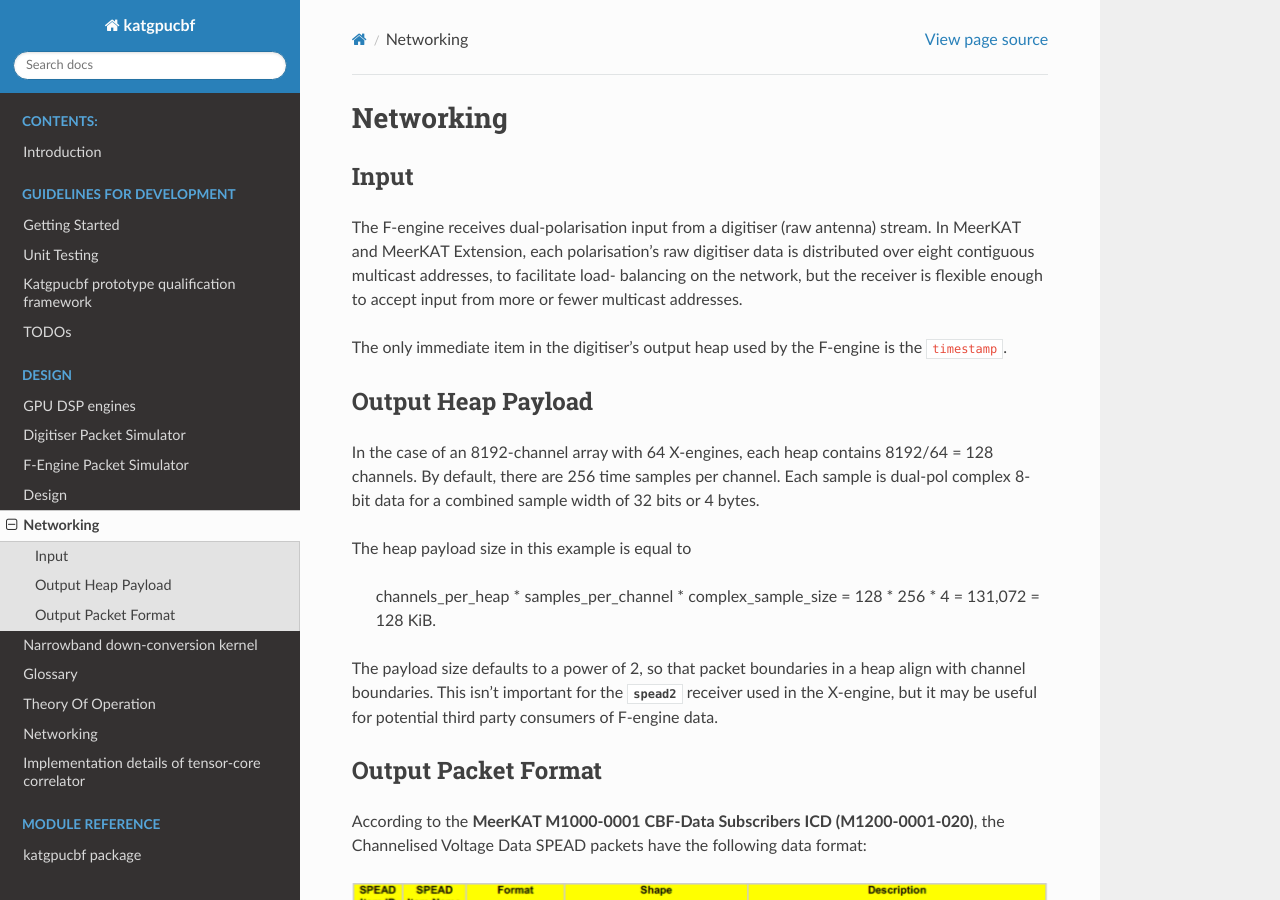
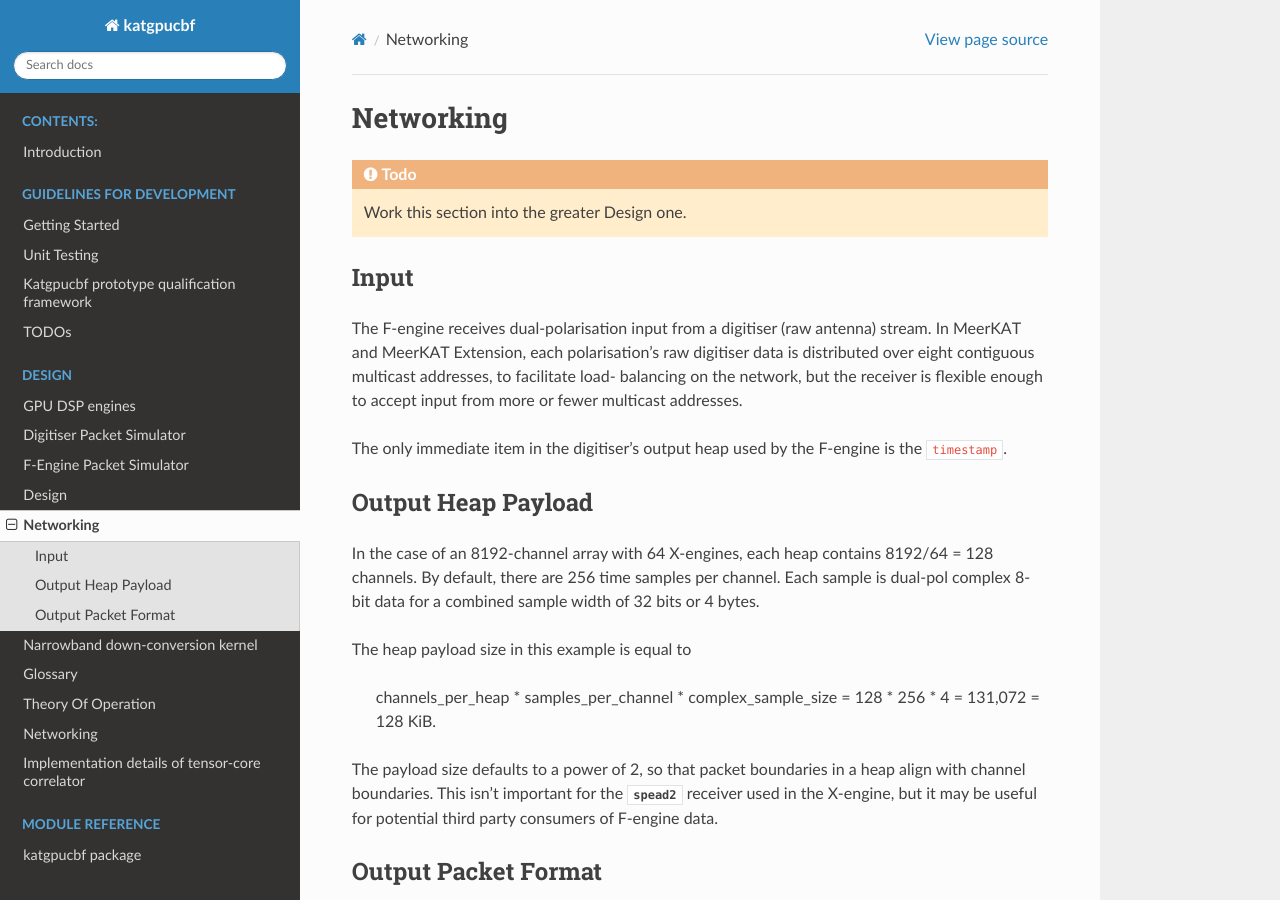
Before and after one commit to ska-sa/katgpucbf, a Sphinx documentation site: the page built from doc/fgpu.networking.rst, in a window 1280 px wide and 900 px high. Built offline with Sphinx 7.4.7 and the Read the Docs theme 2.0.0, drawn with Linux system fonts in a browser that asks for light colours; formulas are drawn with MathJax 3; the version number could not be read and is left out.

Commit message:
Put TODOs in both networking sections to work them into the design section

```diff
--- a/doc/fgpu.networking.rst
+++ b/doc/fgpu.networking.rst
@@ -2,6 +2,10 @@
 
 Networking
 ==========
+
+.. todo::
+
+  Work this section into the greater Design one.
 
 Input
 -----
--- a/doc/xbgpu.networking.rst
+++ b/doc/xbgpu.networking.rst
@@ -2,6 +2,10 @@
 
 Networking
 ==========
+
+.. todo::
+
+  Work this section into the greater Design one.
 
 Input
 -----
```
